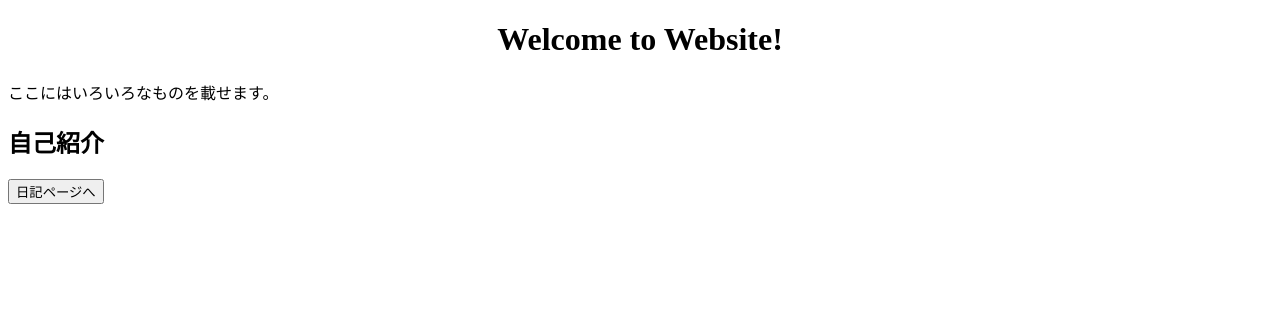
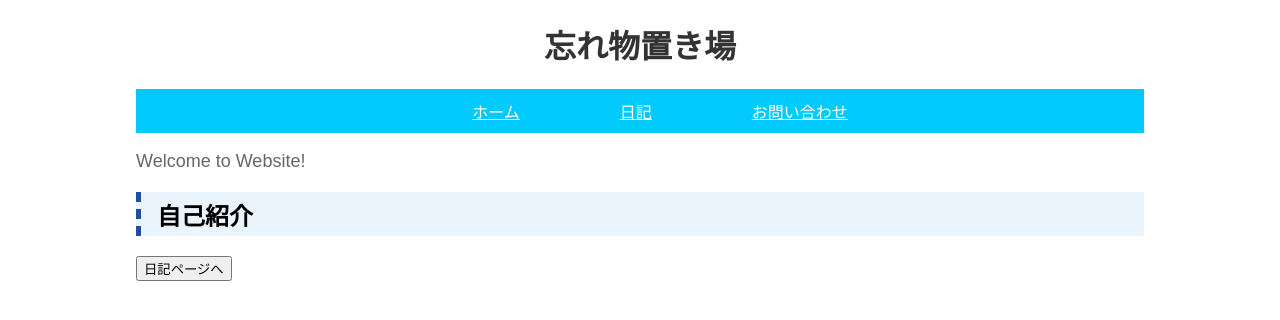
Before and after one commit to 250300i/ryomapages.github.io, a plain HTML site: page index.html in a window 1280 px wide. Drawn offline with Linux system fonts and the light colour scheme.

```diff
--- a/index.html
+++ b/index.html
@@ -1,14 +1,28 @@
 <!DOCTYPE html>
 <html>
     <head>
-        <title>亮馬のウェブサイト</title>
-        <link rel="stylesheet" type="text/css" href="styles.css">
+        <title>忘れ物置き場</title>
+        <link rel="stylesheet" type="text/css" href="style.css">
     </head>
     <body>
-        <h1 style="text-align: center;">Welcome to Website!</h1>
-        <p>ここにはいろいろなものを載せます。</p>
+        <header>
+            <h1 style="text-align: center;">忘れ物置き場</h1>
+            <nav>
+                <ul>
+                    <li><a href="index.html">ホーム</a></li>
+                    <li><a href="diary.html">日記</a></li>
+                    <li><a href="contact.html">お問い合わせ</a></li>
+                </ul>
+            </nav>
 
-        <h2>自己紹介</h2>
+        </header>
+
+
+        <p>Welcome to Website!</p>
+
+        <div class ="content" >
+            <h2>自己紹介</h2>
+        </div>
         <p id="currentTime"></p>
         <a href="diary.html"><button>日記ページへ</button></a>
         <!-- <img src="handsup.jpg" alt="Hands Up"> -->
--- a/style.css
+++ b/style.css
@@ -1,20 +1,24 @@
 body {
-  background-color: #f0f0f0;
+  /* background-color: #f0f0f0; */
   font-family: Arial, sans-serif;
+  padding-left: 10%;
+  padding-right: 10%;
 }
+
+header {
+  padding: 0;
+}
+
 h1 {
   color: #333;
   text-align: center;
 }
 
-h2::before {
-  content: "";
-  display: inline-block;
-  width: 5px;
-  height: 100%;
-  background-color: blue;
-  margin-right: 10px;
-}
+.content h2 {
+  border-left:dashed 5px #1e50a2;
+  padding:0.3rem 1rem;
+  background:#eaf4fc;
+  }
 
 p {
   font-size: 18px;
@@ -25,3 +29,23 @@ p {
   color: #ff6347;
   text-align: center;
 }
+
+ul {
+  background-color: #03cafc; /* リストの背景色 */
+  display: flex;
+  justify-content: center;
+  list-style-type: none; /* リストの点を消す */
+
+}
+
+ul li {
+  margin: 0 30px; /* 要素間の間隔を設定 */
+
+}
+
+ul li a {
+  display: inline-block; /* ボタンのサイズを一定にする */
+  padding: 10px 20px; /* ボタンの上下左右にパディングを設定 */
+  border-radius: 0; /* ボタンの角をなくす */
+  color: #ffffff; /* テキストの色 */
+}
```
Also changed, not shown: ryoma.JPG (added).
